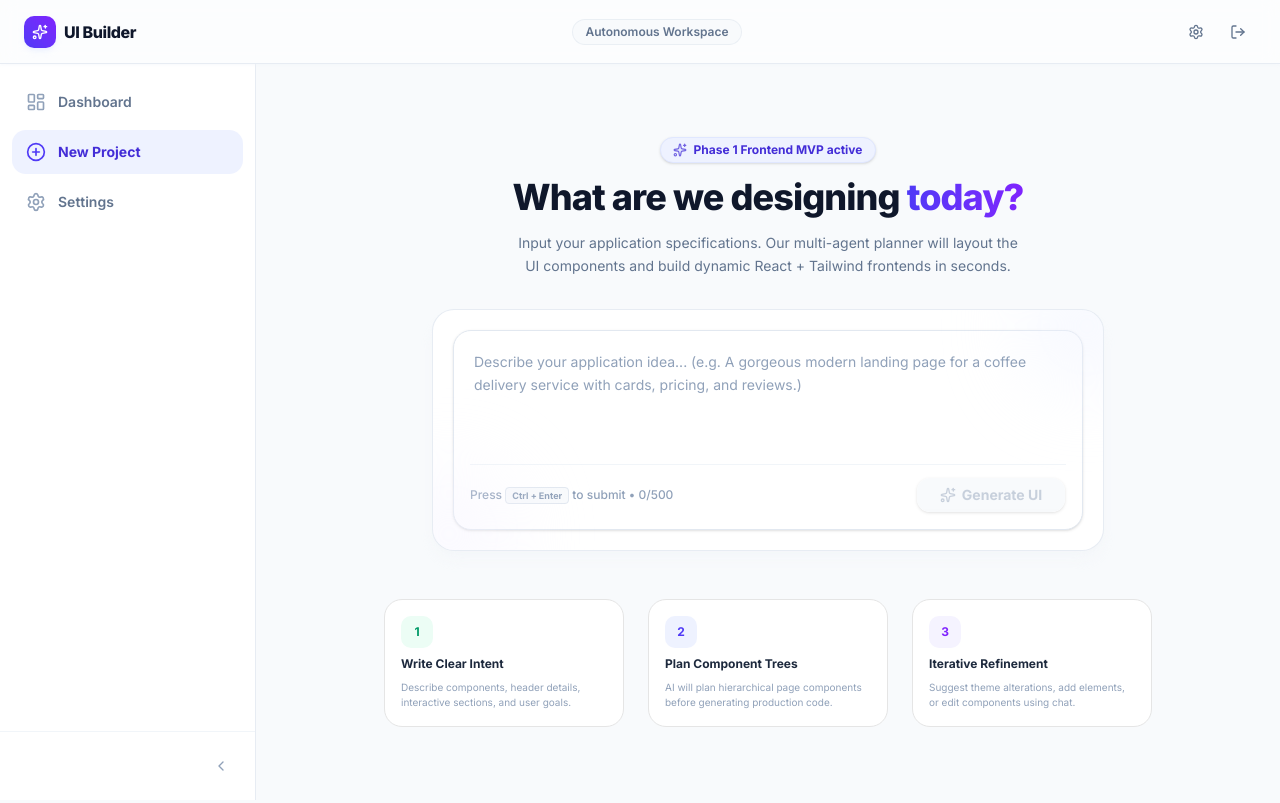
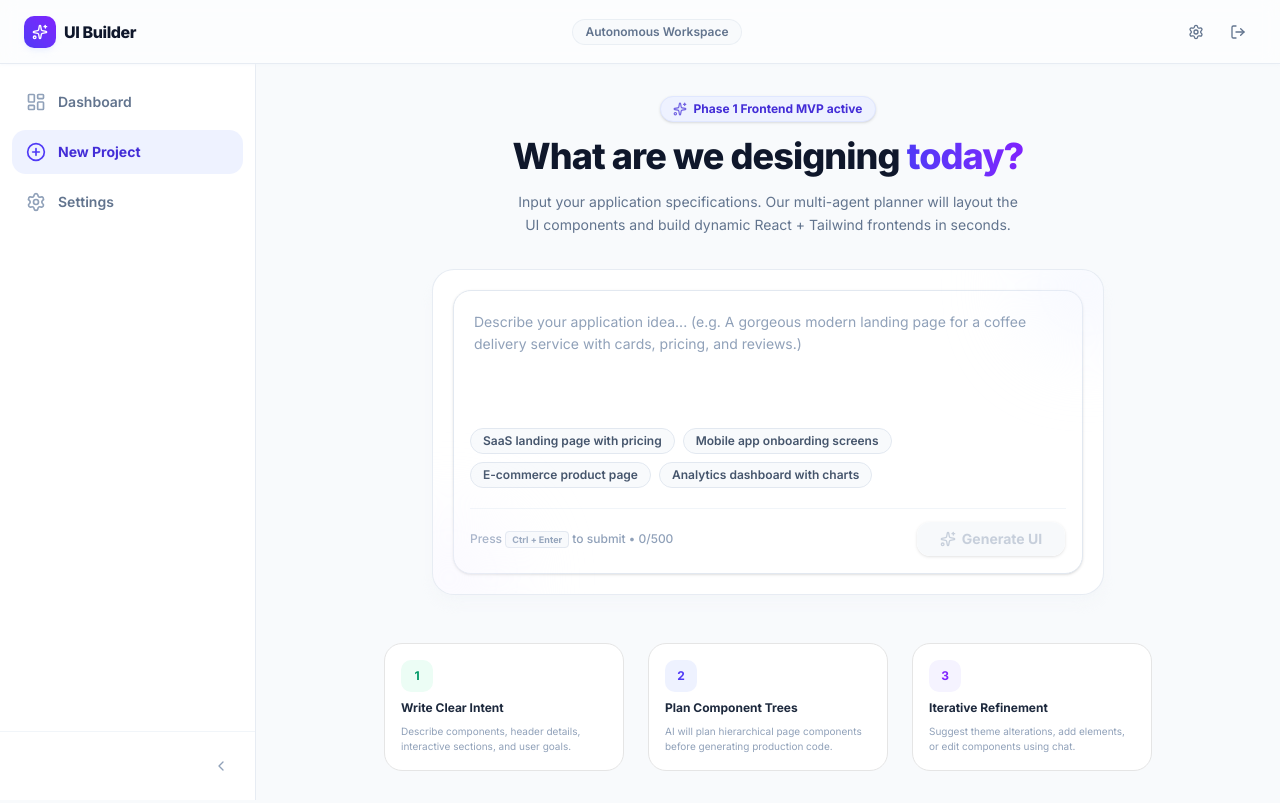
Before and after one commit to EktaTiwari21/ui-builder-frontend, a Next.js app: page /workspace in a window 1280 px wide. Built offline with nearby package versions, Linux system fonts and the light colour scheme; sample sign-in values are in the browser's storage.

Commit message:
feat: implement Framer Motion animations, revamped Empty State with example prompt cards, and suggestion chips

```diff
--- a/app/workspace/page.tsx
+++ b/app/workspace/page.tsx
@@ -1,7 +1,7 @@
 "use client";
 
-import React, { useState } from "react";
-import { useRouter } from "next/navigation";
+import React, { useState, Suspense } from "react";
+import { useRouter, useSearchParams } from "next/navigation";
 import { Sparkles, MessageSquare, Play, HelpCircle } from "lucide-react";
 import { Navbar } from "@/components/common/Navbar";
 import { Sidebar } from "@/components/common/Sidebar";
@@ -10,14 +10,15 @@ import { useGenerationStore } from "@/lib/store/useGenerationStore";
 import { useProjectStore } from "@/lib/store/useProjectStore";
 import { useGenerate } from "@/hooks/useGenerate";
 import { AuthGuard } from "@/components/common/AuthGuard";
+import { LoadingSpinner } from "@/components/common/LoadingSpinner";
 
 /**
- * New Project Workspace page route component.
- * Displays a landing-style prompt editor where the user can submit initial app requirements.
- * Initiates the AI generation loop via the Phase 1 mock client and redirects to `/workspace/[projectId]`.
+ * Inner component that uses searchParams.
  */
-export default function NewWorkspacePage() {
+function WorkspaceContent() {
   const router = useRouter();
+  const searchParams = useSearchParams();
+  const initialPrompt = searchParams.get("prompt") || "";
   const [loading, setLoading] = useState(false);
 
   const { generate } = useGenerate();
@@ -63,8 +64,7 @@ export default function NewWorkspacePage() {
   };
 
   return (
-    <AuthGuard>
-      <div className="flex flex-col min-h-screen bg-slate-50">
+    <div className="flex flex-col min-h-screen bg-slate-50">
       {/* Navigation Header */}
       <Navbar />
 
@@ -93,7 +93,7 @@ export default function NewWorkspacePage() {
             <div className="absolute -top-12 -right-12 w-32 h-32 bg-indigo-50 rounded-full blur-2xl opacity-50" />
             <div className="absolute -bottom-12 -left-12 w-32 h-32 bg-violet-50 rounded-full blur-2xl opacity-50" />
 
-            <PromptInput onSubmit={handleGenerate} isLoading={loading} />
+            <PromptInput onSubmit={handleGenerate} isLoading={loading} initialPrompt={initialPrompt} />
           </div>
 
           {/* Feature Tips Cards Grid */}
@@ -117,6 +117,29 @@ export default function NewWorkspacePage() {
         </main>
       </div>
     </div>
+  );
+}
+
+/**
+ * New Project Workspace page route component.
+ * Displays a landing-style prompt editor where the user can submit initial app requirements.
+ * Initiates the AI generation loop via the Phase 1 mock client and redirects to `/workspace/[projectId]`.
+ */
+export default function NewWorkspacePage() {
+  return (
+    <AuthGuard>
+      <Suspense fallback={
+        <div className="flex flex-col min-h-screen bg-slate-50 items-center justify-center">
+          <div className="text-center space-y-3">
+            <LoadingSpinner size="lg" />
+            <p className="text-xs text-slate-400 font-semibold uppercase tracking-widest animate-pulse">
+              Setting up workspace...
+            </p>
+          </div>
+        </div>
+      }>
+        <WorkspaceContent />
+      </Suspense>
     </AuthGuard>
   );
 }
--- a/components/dashboard/EmptyState.tsx
+++ b/components/dashboard/EmptyState.tsx
@@ -1,44 +1,128 @@
 "use client";
 
 import React from "react";
-import { Plus, Layout } from "lucide-react";
+import Link from "next/link";
+import { Sparkles, ArrowRight, Layout, Code2, Play } from "lucide-react";
 import { Button } from "@/components/ui/button";
 
 interface EmptyStateProps {
-  /** Callback action fired when the CTA create button is clicked */
+  /** Callback action fired when the custom creation button is clicked */
   onAction: () => void;
 }
 
+const EXAMPLE_CARDS = [
+  {
+    title: "SaaS Landing Page",
+    desc: "Sleek hero section, pricing toggle, feature grids, and email CTA.",
+    icon: Layout,
+    color: "from-indigo-500 to-violet-500",
+    bgColor: "bg-indigo-50/70 hover:bg-indigo-50",
+    textColor: "text-indigo-600",
+    borderColor: "border-indigo-100 hover:border-indigo-200",
+    prompt: "A premium SaaS landing page with a hero section containing custom illustrations, a 3-column pricing plan toggle (monthly/annual), feature grids, testimonials, and a high-converting email sign-up CTA.",
+  },
+  {
+    title: "Mobile App Onboarding",
+    desc: "3-step interactive screen flow with badges, page dots, and navigation.",
+    icon: Play,
+    color: "from-emerald-500 to-teal-500",
+    bgColor: "bg-emerald-50/70 hover:bg-emerald-50",
+    textColor: "text-emerald-600",
+    borderColor: "border-emerald-100 hover:border-emerald-200",
+    prompt: "A clean 3-step mobile app onboarding flow with visual slides, animated page indicator badges, title copy, subtext descriptions, and intuitive Back / Next navigation buttons.",
+  },
+  {
+    title: "Analytics Dashboard",
+    desc: "Sidebar layout, metrics charts, growth states, and recent transaction records.",
+    icon: Code2,
+    color: "from-purple-500 to-pink-500",
+    bgColor: "bg-purple-50/70 hover:bg-purple-50",
+    textColor: "text-purple-600",
+    borderColor: "border-purple-100 hover:border-purple-200",
+    prompt: "A comprehensive analytics dashboard featuring a sidebar navigation, header filters, stats cards with growth indicator badges, a main activity line chart, and a latest transactions table.",
+  },
+];
+
 /**
- * EmptyState component displayed when the project store holds no items.
- * Includes a premium vector layout frame, supportive text logs, and CTA create prompts.
+ * EmptyState component displayed when the project list is empty.
+ * Guides the user to create their first generation using an animated gradient illustration,
+ * headline, and 3 clickable starting templates.
  */
 export function EmptyState({ onAction }: EmptyStateProps) {
   return (
-    <div className="flex flex-col items-center justify-center p-8 sm:p-12 border-2 border-dashed border-slate-200/90 rounded-3xl bg-white text-center shadow-sm max-w-lg mx-auto">
-      {/* Visual Icon Mockup */}
-      <div className="w-16 h-16 rounded-2xl bg-indigo-50 flex items-center justify-center text-indigo-600 shadow-inner mb-6 relative">
-        <Layout className="w-8 h-8 stroke-[1.5]" />
-        <div className="absolute -bottom-1 -right-1 w-6 h-6 rounded-lg bg-emerald-500 text-white flex items-center justify-center font-bold text-xs shadow-md shadow-emerald-200 border-2 border-white">
-          <Plus className="w-3.5 h-3.5 stroke-[3]" />
+    <div className="flex flex-col items-center justify-center p-8 sm:p-12 border border-slate-200 rounded-3xl bg-white text-center shadow-sm max-w-2xl mx-auto">
+      {/* 1. Large CSS-only animated gradient illustration */}
+      <div className="relative w-full max-w-md h-52 rounded-2xl overflow-hidden bg-slate-900 shadow-xl flex items-center justify-center p-6 mb-8 border border-slate-800">
+        {/* Shifting background */}
+        <div className="absolute inset-0 bg-gradient-to-tr from-indigo-600 via-violet-600 to-emerald-500 opacity-90 animate-gradient-shift" />
+
+        {/* Floating cards */}
+        <div className="absolute top-6 left-8 w-32 h-20 bg-white/10 backdrop-blur-md border border-white/20 rounded-xl animate-pulse-soft flex flex-col p-3 space-y-1.5 text-left">
+          <div className="w-14 h-3 bg-white/40 rounded" />
+          <div className="w-20 h-2 bg-white/20 rounded" />
+          <div className="w-10 h-2 bg-white/20 rounded" />
+        </div>
+
+        <div className="absolute bottom-6 right-8 w-36 h-20 bg-white/10 backdrop-blur-md border border-white/20 rounded-xl animate-pulse-soft delay-1000 flex flex-col p-3 justify-between text-left">
+          <div className="flex justify-between items-center">
+            <div className="w-16 h-2.5 bg-white/40 rounded" />
+            <span className="w-2 h-2 rounded-full bg-emerald-400 animate-pulse" />
+          </div>
+          <div className="space-y-1">
+            <div className="w-20 h-1.5 bg-white/20 rounded" />
+            <div className="w-24 h-1.5 bg-white/20 rounded" />
+          </div>
+        </div>
+
+        {/* Center icon */}
+        <div className="z-10 text-center flex flex-col items-center space-y-2 select-none">
+          <div className="w-14 h-14 rounded-2xl bg-white/15 backdrop-blur-md border border-white/25 flex items-center justify-center text-white shadow-2xl animate-bounce duration-3000">
+            <Sparkles className="w-7 h-7 fill-white/10" />
+          </div>
         </div>
       </div>
 
-      {/* Text Logs */}
-      <h3 className="font-extrabold text-slate-900 text-lg sm:text-xl tracking-tight">
-        No Frontend Projects Yet
+      {/* 2. Headline */}
+      <h3 className="font-extrabold text-slate-900 text-2xl tracking-tight mb-2">
+        Your first UI is one prompt away
       </h3>
-      <p className="text-slate-500 text-sm max-w-sm mt-2.5 mb-6 leading-relaxed">
-        Describe your application idea in natural language and let our AI agents plan and generate a production-ready React + Tailwind interface instantly.
+      <p className="text-slate-500 text-sm max-w-md mb-8 leading-relaxed">
+        Describe your idea or choose one of our starting prompt templates below to generate a production-ready interface instantly.
       </p>
 
-      {/* Interactive Action Button */}
+      {/* 3. Three example prompt cards */}
+      <div className="grid grid-cols-1 sm:grid-cols-3 gap-4 w-full mb-8 text-left">
+        {EXAMPLE_CARDS.map((card) => {
+          const IconComponent = card.icon;
+          return (
+            <Link
+              key={card.title}
+              href={`/workspace?prompt=${encodeURIComponent(card.prompt)}`}
+              className={`p-4 border ${card.borderColor} ${card.bgColor} rounded-2xl flex flex-col justify-between transition-all duration-200 hover:scale-[1.02] active:scale-95 group cursor-pointer shadow-sm`}
+            >
+              <div>
+                <div className={`w-9 h-9 rounded-xl bg-white border border-slate-100 flex items-center justify-center ${card.textColor} shadow-sm mb-3 group-hover:scale-110 transition-transform duration-200`}>
+                  <IconComponent className="w-5 h-5 stroke-[2]" />
+                </div>
+                <h4 className="font-bold text-slate-800 text-sm mb-1 leading-tight">{card.title}</h4>
+                <p className="text-[11px] text-slate-500 leading-normal mb-4">{card.desc}</p>
+              </div>
+              <div className={`text-[10px] font-bold ${card.textColor} flex items-center gap-1 mt-auto`}>
+                <span>Use Prompt</span>
+                <ArrowRight className="w-3.5 h-3.5 group-hover:translate-x-1 transition-transform duration-200" />
+              </div>
+            </Link>
+          );
+        })}
+      </div>
+
+      {/* 4. Custom creation button */}
       <Button
         onClick={onAction}
-        className="px-6 py-5 bg-indigo-600 hover:bg-indigo-700 text-white font-bold rounded-xl transition duration-200 shadow-md shadow-indigo-100 flex items-center gap-2 active:scale-95"
+        className="px-6 py-5 bg-slate-950 hover:bg-slate-900 text-white font-bold rounded-xl transition duration-200 shadow-md shadow-slate-100 flex items-center gap-2 active:scale-95 text-xs uppercase tracking-wider"
       >
-        <Plus className="w-4 h-4 stroke-[2.5]" />
-        <span>Create Your First UI</span>
+        <span>Or Start with Blank Prompt</span>
+        <ArrowRight className="w-4 h-4 stroke-[2.5]" />
       </Button>
     </div>
   );
--- /dev/null
+++ b/components/ui/badge.tsx
@@ -0,0 +1,36 @@
+import * as React from "react"
+import { cva, type VariantProps } from "class-variance-authority"
+
+import { cn } from "@/lib/utils"
+
+const badgeVariants = cva(
+  "inline-flex items-center rounded-full border px-2.5 py-0.5 text-xs font-semibold transition-colors focus:outline-none focus:ring-2 focus:ring-ring focus:ring-offset-2 select-none",
+  {
+    variants: {
+      variant: {
+        default:
+          "border-transparent bg-slate-900 text-white hover:bg-slate-800 shadow-sm",
+        secondary:
+          "border-transparent bg-slate-100 text-slate-900 hover:bg-slate-200",
+        destructive:
+          "border-transparent bg-red-500 text-white hover:bg-red-650 shadow-sm",
+        outline: "text-slate-900 border-slate-200 hover:bg-slate-50",
+      },
+    },
+    defaultVariants: {
+      variant: "default",
+    },
+  }
+)
+
+export interface BadgeProps
+  extends React.HTMLAttributes<HTMLDivElement>,
+    VariantProps<typeof badgeVariants> {}
+
+function Badge({ className, variant, ...props }: BadgeProps) {
+  return (
+    <div className={cn(badgeVariants({ variant }), className)} {...props} />
+  )
+}
+
+export { Badge, badgeVariants }
--- a/components/workspace/PromptInput.tsx
+++ b/components/workspace/PromptInput.tsx
@@ -4,6 +4,7 @@ import React, { useState, useEffect } from "react";
 import { Sparkles, Loader2 } from "lucide-react";
 import { Button } from "@/components/ui/button";
 import { useGenerationStore } from "@/lib/store/useGenerationStore";
+import { Badge } from "@/components/ui/badge";
 
 interface PromptInputProps {
   /** Callback fired when a prompt is successfully submitted */
@@ -12,18 +13,45 @@ interface PromptInputProps {
   isLoading: boolean;
   /** Optional placeholder text overrides */
   placeholder?: string;
+  /** Optional initial prompt value */
+  initialPrompt?: string;
 }
+
+const SUGGESTIONS = [
+  {
+    label: "SaaS landing page with pricing",
+    expanded: "A premium SaaS landing page with a hero section containing custom illustrations, a 3-column pricing plan toggle (monthly/annual), feature grids, testimonials, and a high-converting email sign-up CTA.",
+  },
+  {
+    label: "Mobile app onboarding screens",
+    expanded: "A clean 3-step mobile app onboarding flow with visual slides, animated page indicator badges, title copy, subtext descriptions, and intuitive Back / Next navigation buttons.",
+  },
+  {
+    label: "E-commerce product page",
+    expanded: "A beautiful e-commerce product detail page with an image gallery slider, product configuration selectors (size, color options), customer review stars, pricing badges, and an interactive Add to Cart button.",
+  },
+  {
+    label: "Analytics dashboard with charts",
+    expanded: "A comprehensive analytics dashboard featuring a sidebar navigation, header filters, stats cards with growth indicator badges, a main activity line chart, and a latest transactions table.",
+  },
+];
 
 /**
  * PromptInput component for natural language design instructions.
  * Incorporates high-fidelity textareas, character limit validation, and active loading buttons.
  * Displays real-time SSE stream status events ("Planning your UI...", "Generating...", "Complete!").
  */
-export function PromptInput({ onSubmit, isLoading, placeholder }: PromptInputProps) {
-  const [prompt, setPrompt] = useState("");
+export function PromptInput({ onSubmit, isLoading, placeholder, initialPrompt }: PromptInputProps) {
+  const [prompt, setPrompt] = useState(initialPrompt || "");
   const streamStatus = useGenerationStore((state) => state.streamStatus);
   const [statusMessage, setStatusMessage] = useState("Planning your UI...");
   const maxLength = 500;
+
+  useEffect(() => {
+    if (initialPrompt) {
+      setPrompt(initialPrompt);
+    }
+  }, [initialPrompt]);
 
   useEffect(() => {
     if (!isLoading) {
@@ -79,6 +107,22 @@ export function PromptInput({ onSubmit, isLoading, placeholder }: PromptInputPro
         />
       </div>
 
+      {/* Clickable suggestion chips */}
+      {prompt.trim() === "" && (
+        <div className="flex flex-wrap gap-2 pt-1 pb-2">
+          {SUGGESTIONS.map((s) => (
+            <Badge
+              key={s.label}
+              variant="outline"
+              onClick={() => setPrompt(s.expanded)}
+              className="cursor-pointer bg-slate-50 hover:bg-slate-100 hover:text-indigo-600 border-slate-200 text-slate-600 transition active:scale-95 duration-150 px-3 py-1 text-xs font-semibold rounded-full"
+            >
+              {s.label}
+            </Badge>
+          ))}
+        </div>
+      )}
+
       {/* Character Limit and Submit Bar */}
       <div className="flex items-center justify-between border-t border-slate-100 pt-3">
         <span className="text-[10px] sm:text-xs text-slate-400 font-medium select-none">
```
Also changed, not shown: app/globals.css (+20 -0 lines).
